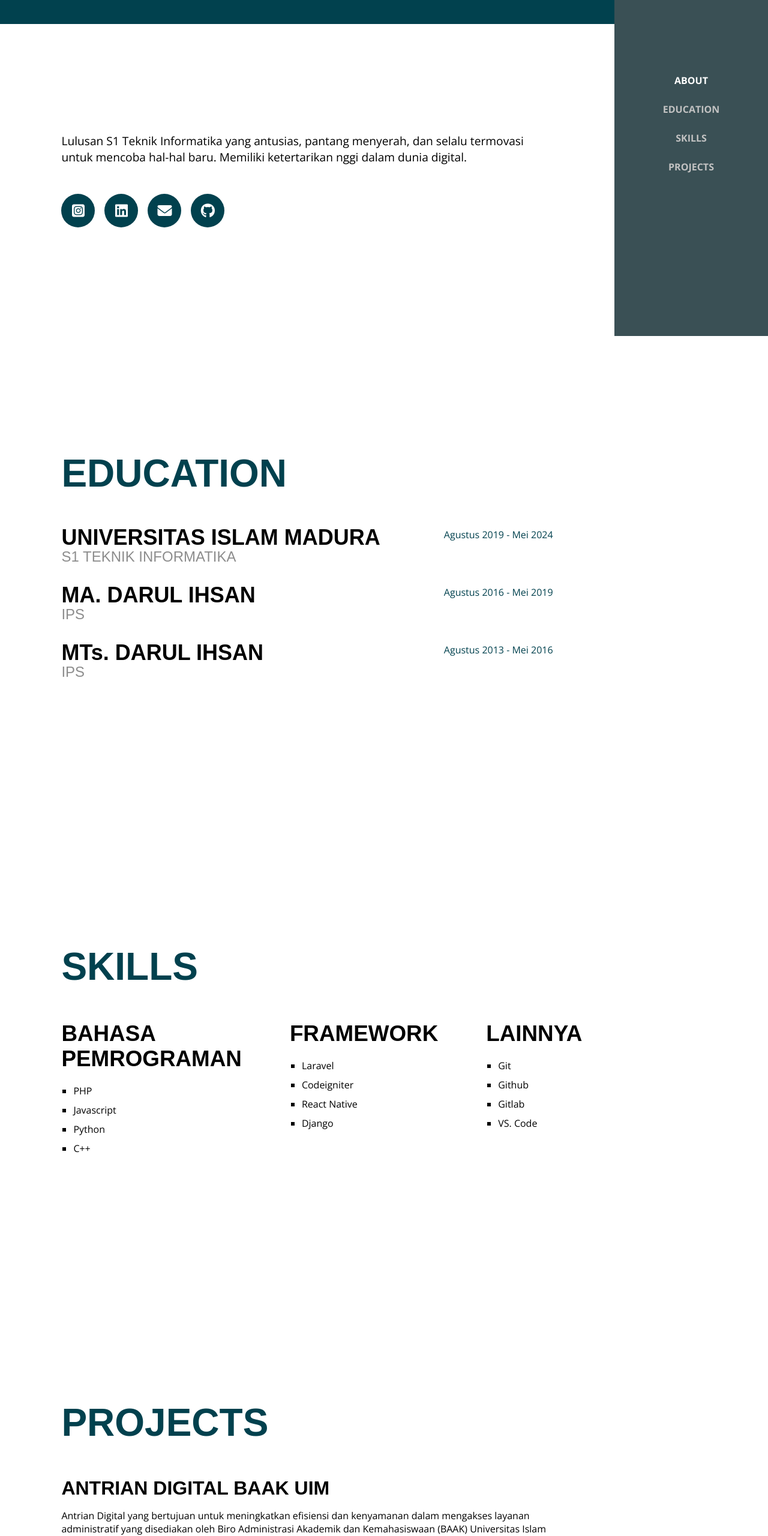
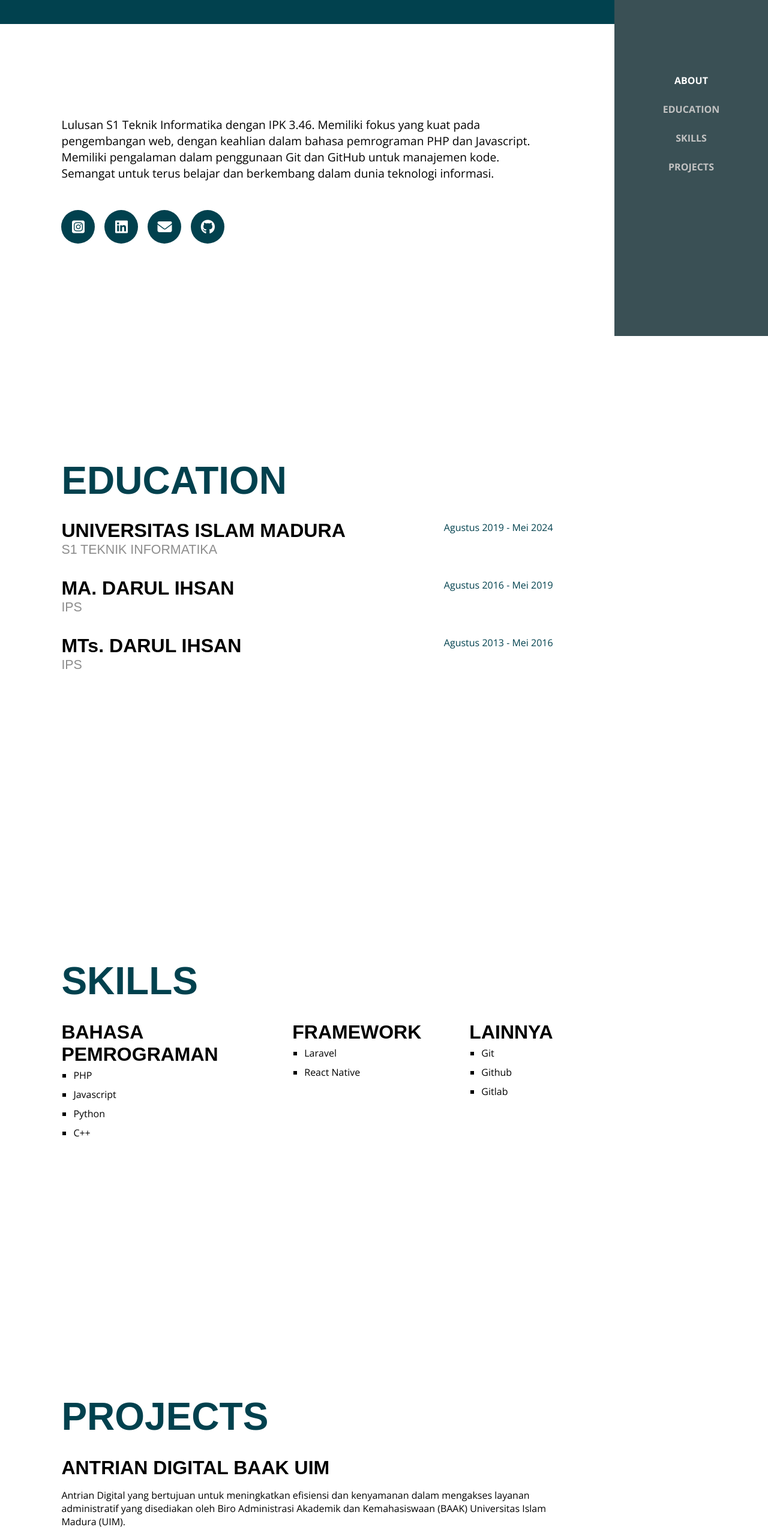
Before and after one commit to Irull46/cv-khairulanam, a plain HTML site: page index.html in a window 1280 px wide. Shown: the part 240-2800 px from the top of the page at 60% size. Drawn offline with nearby package versions, Linux system fonts and the light colour scheme; a web font is replaced by a local one.

Commit message:
Update konten dan styling

```diff
--- a/assets/css/style.css
+++ b/assets/css/style.css
@@ -50,7 +50,7 @@ main .container .content {
 .content article .title {
   font-family: "Saira Extra Condensed", sans-serif;
   font-size: 4rem;
-  margin-top: 0;
+  margin: 0 0 30px;
   color: #01414e;
 }
 
@@ -103,7 +103,7 @@ main .container .content {
   flex-flow: column nowrap;
   flex: 1;
   font-family: "Saira Extra Condensed", sans-serif;
-  font-size: 1.5rem;
+  font-size: 21.4px;
   line-height: 2rem;
 }
 
@@ -129,25 +129,27 @@ main .container .content {
 #skills .split h1 {
   margin-block: 0;
   font-family: "Saira Extra Condensed", sans-serif;
-  font-size: 2.3rem;
+  font-size: 32px;
 }
 
 #skills .split ul {
   list-style-type: square;
   padding-inline: 20px;
   line-height: 2rem;
+  margin: 0 0 18px;
+}
+
+#projects h2 {
+  text-decoration: none;
+  font-family: "Saira Extra Condensed", sans-serif;
+  font-size: 32px;
+  font-weight: bold;
+  color: black;
+  margin: 0;
 }
 
 #projects a {
   text-decoration: none;
-  font-family: "Saira Extra Condensed", sans-serif;
-  font-size: 2rem;
-  font-weight: bold;
-  color: black;
-}
-
-#projects a:hover {
-  color: rgb(110, 110, 110);
 }
 
 #projects div {
--- a/index.html
+++ b/index.html
@@ -34,8 +34,10 @@
         <div class="container">
             <div class="content">
                 <article id="about">
-                    <p class="description">Lulusan S1 Teknik Informatika yang antusias, pantang menyerah, dan selalu
-                        termovasi untuk mencoba hal-hal baru. Memiliki ketertarikan nggi dalam dunia digital.</p>
+                    <p class="description">Lulusan S1 Teknik Informatika dengan IPK 3.46. Memiliki fokus yang kuat pada
+                        pengembangan web, dengan keahlian dalam bahasa pemrograman PHP dan Javascript. Memiliki
+                        pengalaman dalam penggunaan Git dan GitHub untuk manajemen kode.
+                        Semangat untuk terus belajar dan berkembang dalam dunia teknologi informasi.</p>
 
                     <div class="sosmed-icon">
                         <a href="https://www.instagram.com/eenk_anam/">
@@ -97,9 +99,7 @@
                             <h1>FRAMEWORK</h1>
                             <ul>
                                 <li>Laravel</li>
-                                <li>Codeigniter</li>
                                 <li>React Native</li>
-                                <li>Django</li>
                             </ul>
                         </div>
 
@@ -109,7 +109,6 @@
                                 <li>Git</li>
                                 <li>Github</li>
                                 <li>Gitlab</li>
-                                <li>VS. Code</li>
                             </ul>
                         </div>
                     </div>
@@ -118,21 +117,22 @@
                 <article id="projects">
                     <h1 class="title">PROJECTS</h1>
                     <div>
-                        <a href="https://github.com/Irull46/Antrian-BAAK-UIM">ANTRIAN DIGITAL BAAK UIM</a>
+                        <h2>ANTRIAN DIGITAL BAAK UIM</h2>
                         <P>Antrian Digital yang bertujuan untuk meningkatkan efisiensi dan kenyamanan dalam mengakses
-                            layanan
-                            administratif yang disediakan oleh Biro Administrasi Akademik dan Kemahasiswaan (BAAK)
-                            Universitas Islam Madura (UIM).</P>
+                            layanan administratif yang disediakan oleh Biro Administrasi Akademik dan Kemahasiswaan
+                            (BAAK) Universitas Islam Madura (UIM).</P>
+                        <a href="https://github.com/Irull46/Antrian-BAAK-UIM">Go repository >></a>
                     </div>
 
                     <div>
-                        <a href="https://gitlab.com/Irull46/parkir-pintar">PARKIR PINTAR</a>
+                        <h2>PARKIR PINTAR</h2>
                         <P>Aplikasi Parkir Pintar adalah solusi inovatif berbasis mobile yang dirancang untuk mengubah
                             pengalaman parkir menjadi
                             lebih efisien, nyaman, dan hemat waktu. Dengan menggunakan teknologi canggih, aplikasi ini
                             memudahkan pengguna dalam
                             mencari tempat parkir, melakukan pembayaran, dan mengelola waktu parkir dengan lebih
                             efektif.</P>
+                        <a href="https://gitlab.com/Irull46/parkir-pintar">Go repository >></a>
                     </div>
                 </article>
             </div>
```
